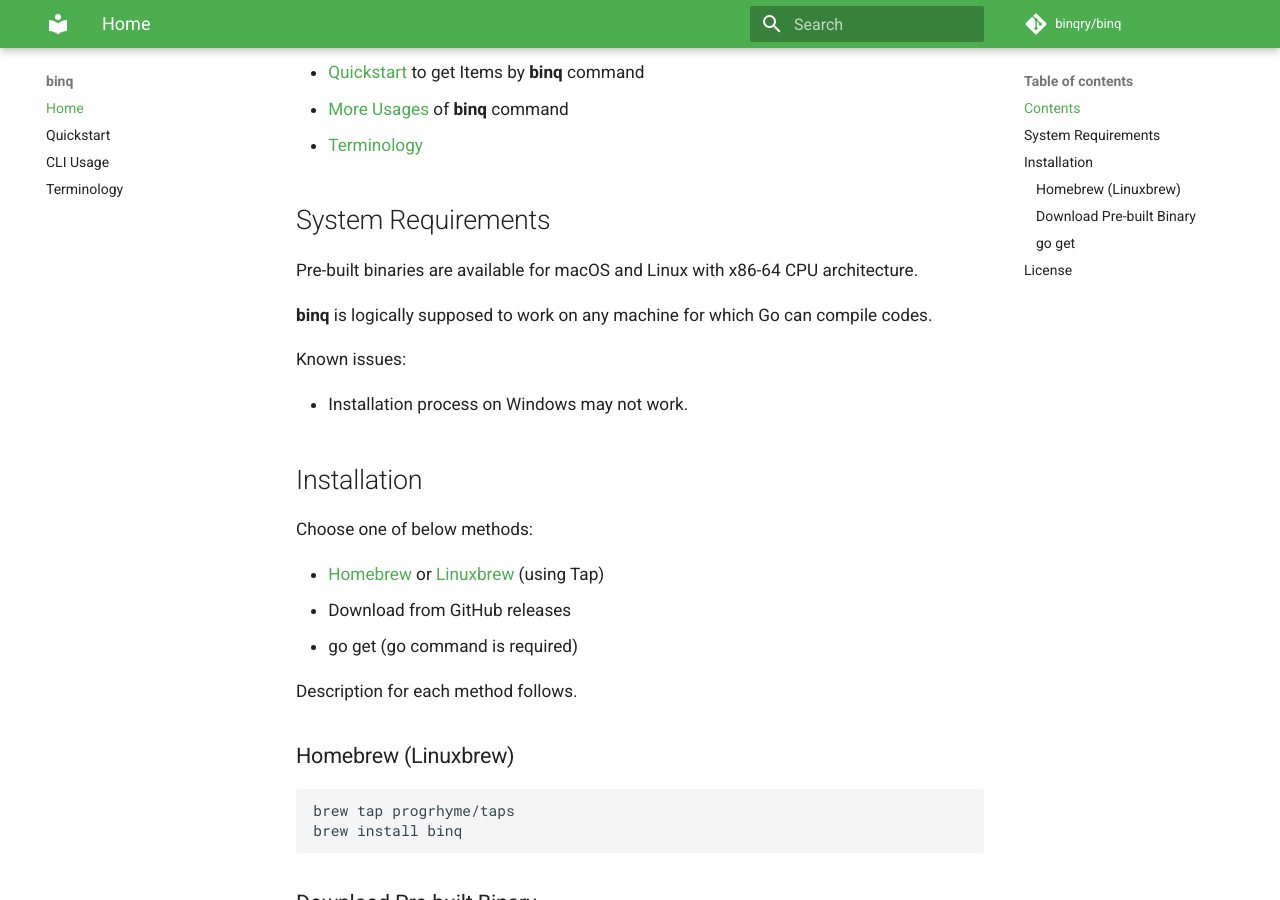
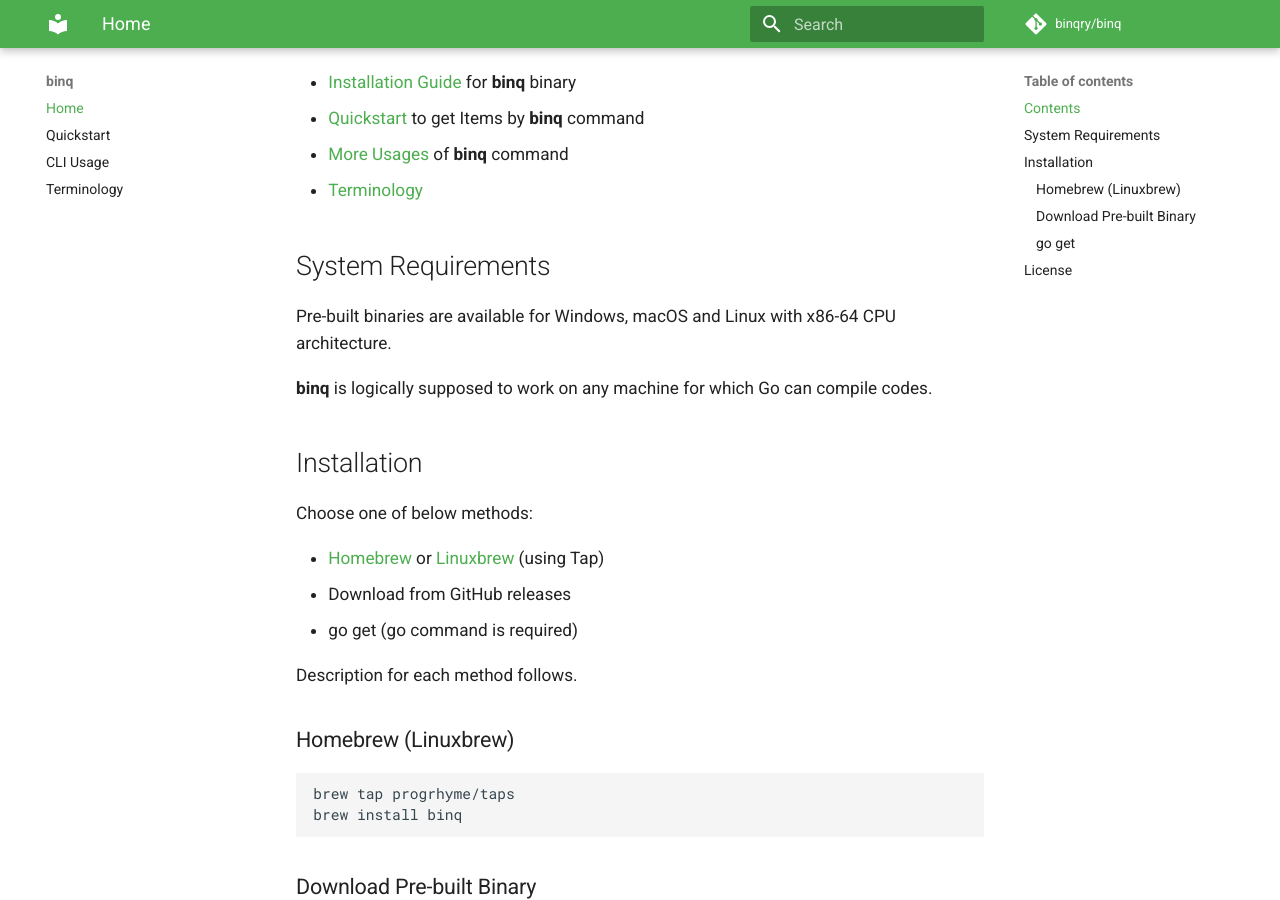
Before and after one commit to binqry/binqry.github.io, an MkDocs documentation site: the page built from docs/index.md, in a window 1280 px wide and 900 px high, scrolled down 415 px. Built offline with MkDocs 1.6.1 and Material for MkDocs 9.7.7, drawn with Linux system fonts in a browser that asks for light colours; comment, search, counter and statistics services are not loaded.

Commit message:
[index] Update according to the change in v0.8.1

```diff
--- a/docs/index.md
+++ b/docs/index.md
@@ -16,13 +18,9 @@
 
 ## System Requirements
 
-Pre-built binaries are available for macOS and Linux with x86-64 CPU architecture.
+Pre-built binaries are available for Windows, macOS and Linux with x86-64 CPU architecture.
 
 **binq** is logically supposed to work on any machine for which Go can compile codes.
-
-Known issues:
-
-- Installation process on Windows may not work.
 
 ## Installation
 
```
Also changed, not shown: other parts of docs/index.md (+2 -0 lines).
